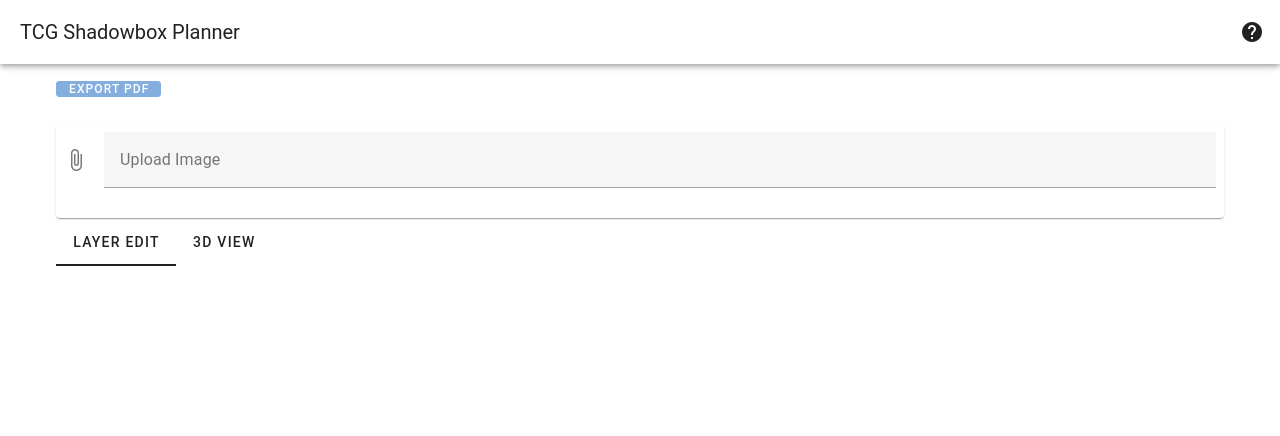
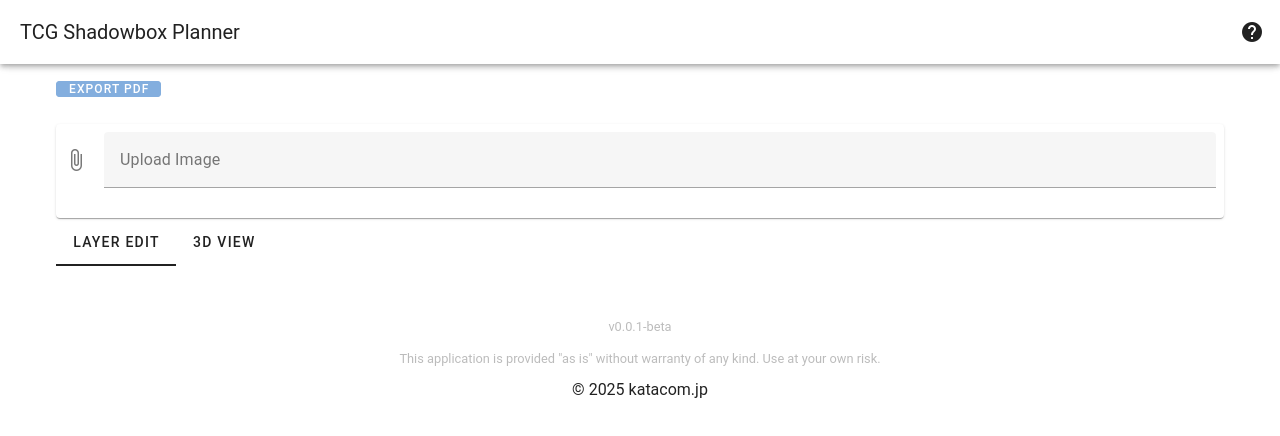
Before and after one commit to shin1kt/TCG-Shadowbox-Planner, a Nuxt app in the folder app/: page / in a window 1280 px wide. Shown: the top 436 px of the page. Built offline with nearby package versions, Linux system fonts and the light colour scheme.

Commit message:
feat: フッターを追加し、アプリケーションのバージョン情報と著作権表示を実装

```diff
--- a/app/app.vue
+++ b/app/app.vue
@@ -71,6 +71,22 @@
         </v-dialog>
       </v-app-bar>
       <NuxtPage />
+      <v-footer class="d-flex flex-column">
+        <div class="px-4 py-2 text-center w-100">
+          <div class="mb-2">
+            <small class="text-disabled">v0.0.1-beta</small>
+          </div>
+          <div class="mb-2">
+            <small class="text-disabled">
+              This application is provided "as is" without warranty of any kind.
+              Use at your own risk.
+            </small>
+          </div>
+          <div>
+            <span>&copy; 2025 katacom.jp</span>
+          </div>
+        </div>
+      </v-footer>
     </v-app>
   </NuxtLayout>
 </template>
@@ -83,4 +99,12 @@ const dialog = ref(false);
 .v-list-item-text {
   white-space: pre-line;
 }
+
+.v-footer {
+  background-color: rgb(var(--v-theme-surface));
+}
+
+.text-disabled {
+  opacity: 0.7;
+}
 </style>
```
